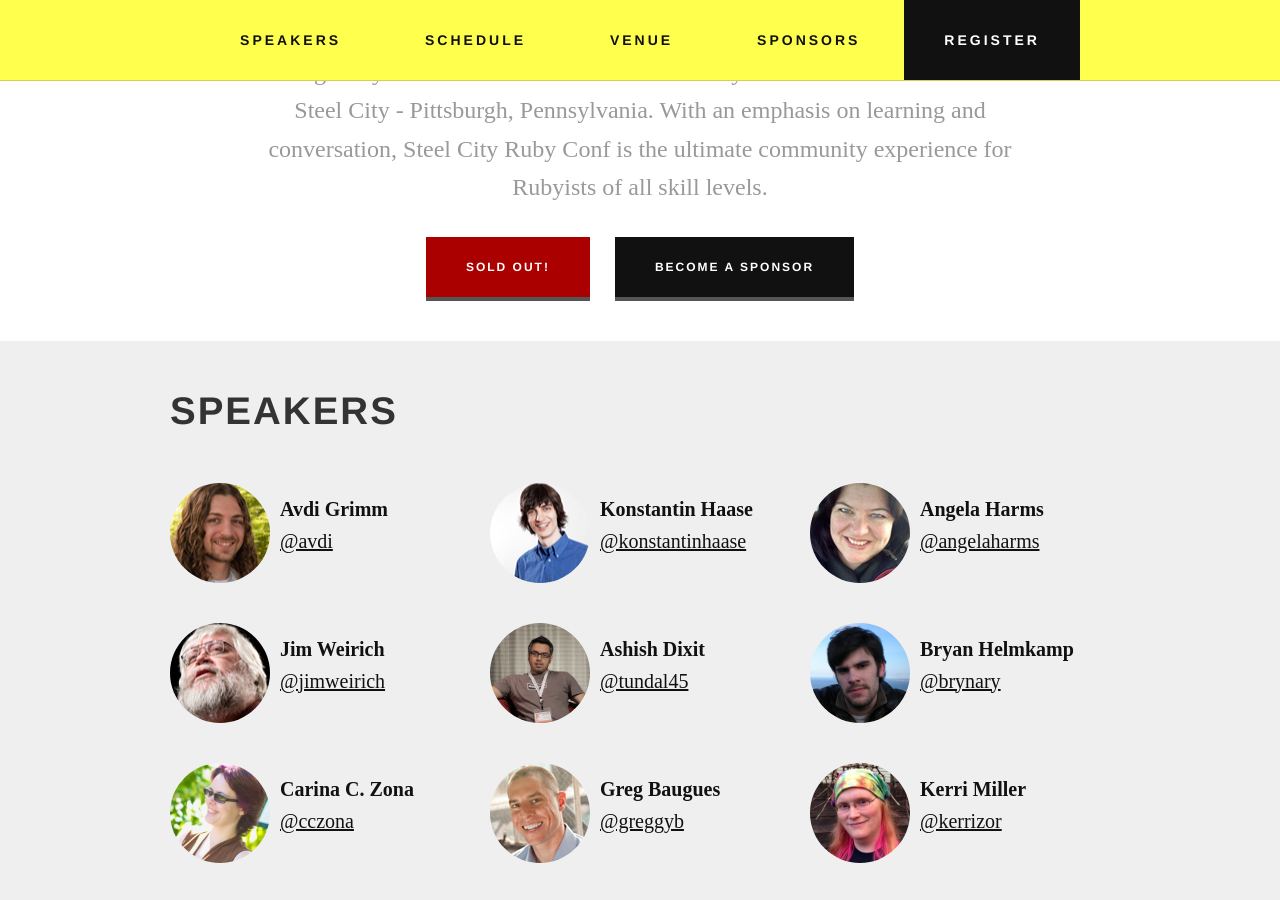
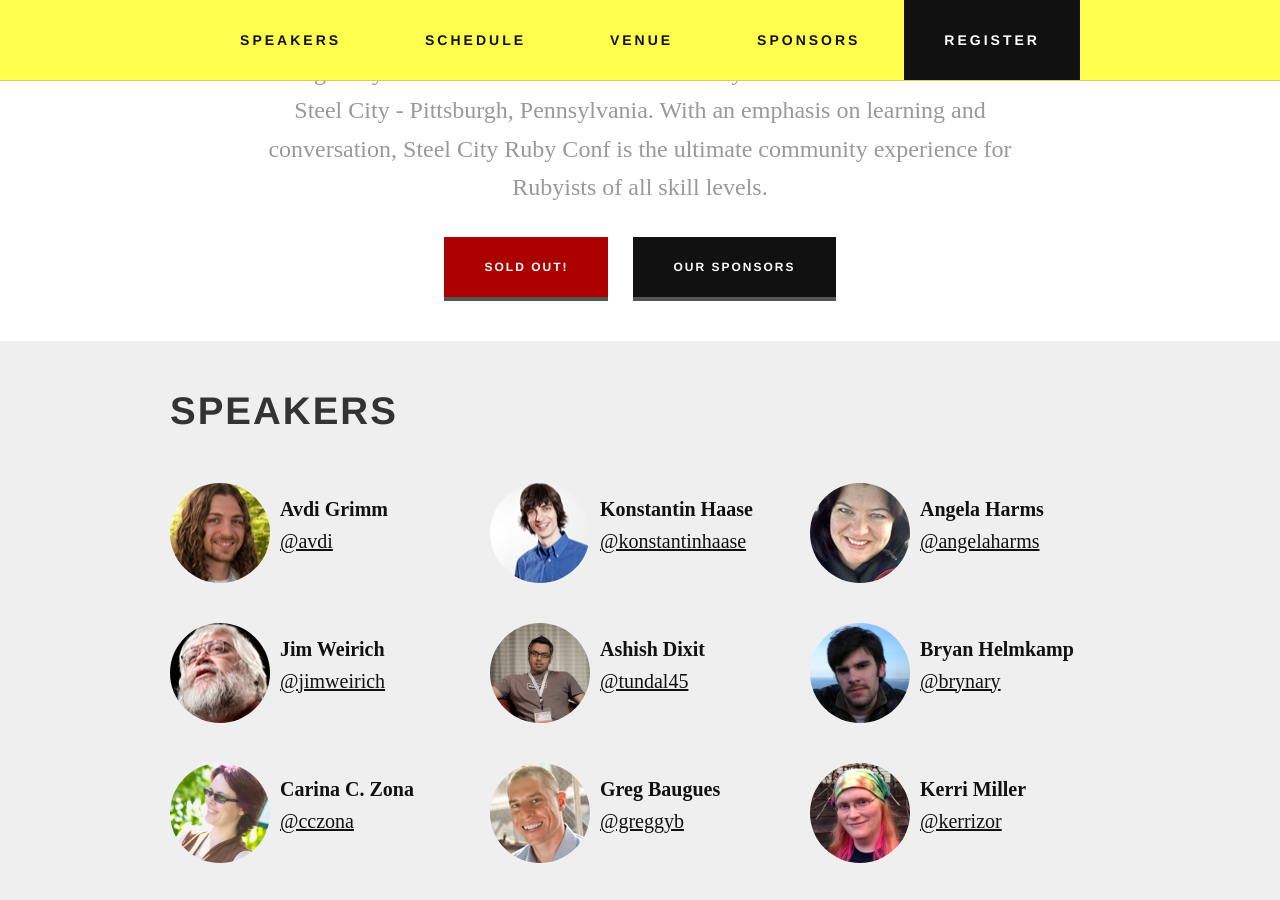
Before and after one commit to colindean/steelcityruby.github.com, a Jekyll site: the page built from index.html, in a window 1280 px wide and 900 px high, scrolled down 568 px. Built offline with Jekyll 4.4.1, drawn with Linux system fonts in a browser that asks for light colours; nearby versions of some CDN libraries; some web fonts are replaced; Markdown is read by kramdown in place of the engine named in the settings; comment, search, counter and statistics services are not loaded; some of the changed text lies outside the part shown.

Commit message:
Updates index to reflect end of sponsorship deadline

```diff
--- a/index.html
+++ b/index.html
@@ -36,7 +36,7 @@
           <div class="span12">
             <ul class="action-buttons">
               <li><a href="#section-5" class="warn">Sold Out!</a></li>
-              <li><a href="sponsorship.html">Become a Sponsor</a></li>
+              <li><a href="sponsorship.html">Our Sponsors</a></li>
             </ul>
           </div>
         </div>
@@ -515,7 +515,7 @@
         <div class="row">
           <div class="span12">
             <ul class="action-buttons">
-              <li><a href="sponsorship.html">Sponsor Steel City Ruby</a></li>
+              <li><a href="sponsorship.html">More info</a></li>
             </ul>
           </div>
         </div>
```
